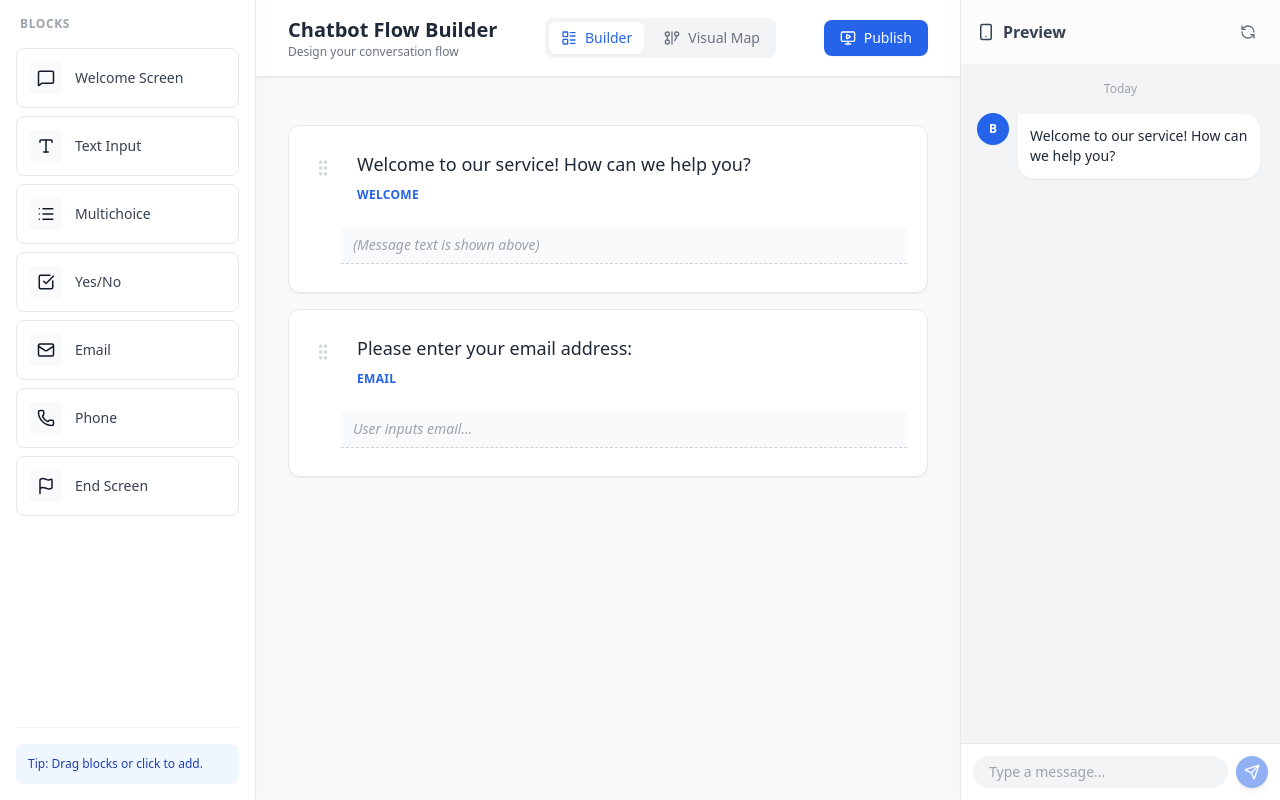
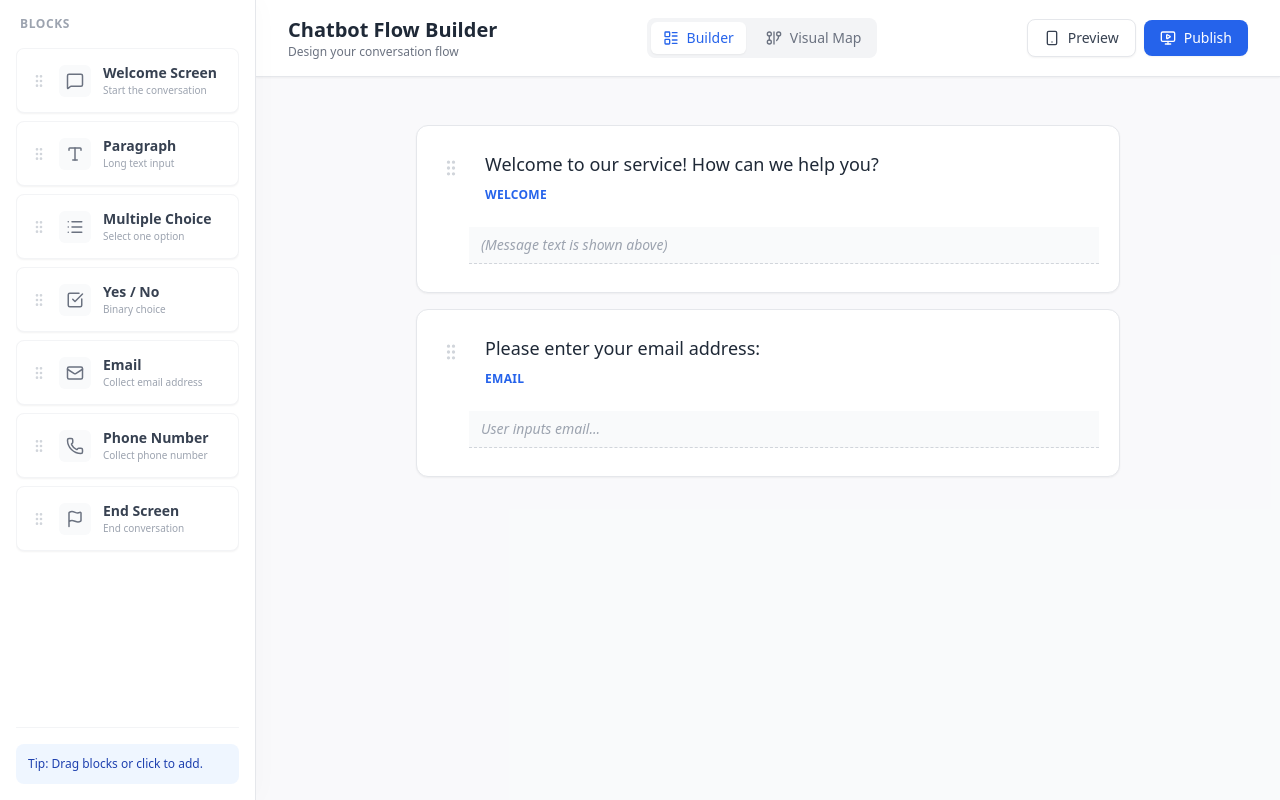
Before and after one commit to Ambot365-Dev/Chatbot, a React (Vite) app: page / in a window 1280 px wide. Built offline with nearby package versions, Linux system fonts and the light colour scheme.

Commit message:
preview fix

```diff
--- a/src/App.jsx
+++ b/src/App.jsx
@@ -6,11 +6,12 @@ import FlowCanvas from './components/FlowCanvas';
 import FlowMap from './components/FlowMap';
 import ChatPreview from './components/ChatPreview';
 import PublishModal from './components/PublishModal';
-import { LayoutList, GitGraph, MonitorPlay } from 'lucide-react';
+import { LayoutList, GitGraph, MonitorPlay, Smartphone, X } from 'lucide-react';
 
 function App() {
   const [viewMode, setViewMode] = useState('list'); // 'list' | 'map'
   const [isPublishOpen, setIsPublishOpen] = useState(false);
+  const [isPreviewOpen, setIsPreviewOpen] = useState(false);
 
   return (
     <FlowProvider>
@@ -47,6 +48,13 @@ function App() {
               {/* Actions */}
               <div className="flex items-center gap-2">
                 <button
+                  onClick={() => setIsPreviewOpen(true)}
+                  className="flex items-center gap-2 px-4 py-2 bg-white border border-gray-200 hover:bg-gray-50 text-gray-700 rounded-lg text-sm font-medium transition-colors shadow-sm"
+                >
+                  <Smartphone size={16} />
+                  Preview
+                </button>
+                <button
                   onClick={() => setIsPublishOpen(true)}
                   className="flex items-center gap-2 px-4 py-2 bg-brand-600 hover:bg-brand-700 text-white rounded-lg text-sm font-medium transition-colors shadow-sm ring-4 ring-transparent hover:ring-brand-100"
                 >
@@ -69,11 +77,30 @@ function App() {
             </div>
           </div>
 
-          {/* Right Panel - Live Preview */}
-          <ChatPreview />
-
           {/* Modals */}
           <PublishModal isOpen={isPublishOpen} onClose={() => setIsPublishOpen(false)} />
+
+          {/* Preview Modal */}
+          {isPreviewOpen && (
+            <div className="fixed inset-0 z-50 flex items-center justify-center p-4 bg-black/50 backdrop-blur-sm animate-fade-in">
+              {/* Mobile Device Frame styling for senior developer feel */}
+              <div className="relative w-[375px] h-[812px] max-h-[90vh] bg-gray-900 rounded-[3rem] shadow-2xl border-[8px] border-gray-900 overflow-hidden flex flex-col animate-scale-up">
+                {/* Device Notch/Camera (Visual only) */}
+                <div className="absolute top-0 left-1/2 -translate-x-1/2 w-32 h-6 bg-gray-900 rounded-b-xl z-20"></div>
+
+                {/* Screen Content */}
+                <div className="flex-1 bg-white overflow-hidden rounded-[2.5rem] relative">
+                  <ChatPreview onClose={() => setIsPreviewOpen(false)} />
+                </div>
+              </div>
+
+              {/* Close Button specific for modal context if needed, but ChatPreview already has one.
+                    However, clicking outside should maybe close it too?
+                    Let's add a wrapper close click.
+                 */}
+              <div className="absolute inset-0 -z-10" onClick={() => setIsPreviewOpen(false)}></div>
+            </div>
+          )}
         </div>
       </FlowBuilder>
     </FlowProvider>
--- a/src/components/ChatPreview.jsx
+++ b/src/components/ChatPreview.jsx
@@ -1,8 +1,8 @@
 import React, { useState, useEffect, useRef } from 'react';
 import { useFlow } from '../context/FlowContext';
-import { Smartphone, RefreshCcw, Send, Check } from 'lucide-react';
+import { Smartphone, RefreshCcw, Send, Check, X } from 'lucide-react';
 
-const ChatPreview = () => {
+const ChatPreview = ({ onClose }) => {
     const { steps } = useFlow();
     const [history, setHistory] = useState([]);
     const [currentStepIndex, setCurrentStepIndex] = useState(0);
@@ -85,19 +85,15 @@ const ChatPreview = () => {
         : null;
 
     const isInputDisabled = !currentBotMsg || (currentBotMsg.type !== 'text' && currentBotMsg.type !== 'email' && currentBotMsg.type !== 'phone' && currentBotMsg.type !== 'welcome');
-    // 'welcome' acts as a text input proceeding, or usually just auto-proceeds?
-    // For simplicity, let's assume 'welcome' waits for ANY text or a button 'Start'.
-    // Let's treat 'welcome' like a text input for now or add a 'Start' button.
-    // Actually, usually welcome is just a message. Let's Auto-proceed welcome?
-    // Better: Welcome has a "Let's go" button implicitly or waits for text. I'll stick to text for now.
 
     return (
-        <div className="w-80 h-full bg-white border-l border-gray-200 flex flex-col shadow-[-4px_0_24px_rgba(0,0,0,0.02)] z-10">
+        <div className="w-full h-full flex flex-col bg-white">
             <div className="p-4 border-b border-gray-100 flex justify-between items-center bg-gray-50/50">
                 <div className="flex items-center gap-2 text-gray-700 font-semibold">
                     <Smartphone size={18} />
                     <span>Preview</span>
                 </div>
+                <div className="flex items-center gap-1">
                     <button
                         onClick={resetChat}
                         className="p-2 hover:bg-gray-200 rounded-full transition-colors text-gray-500"
@@ -105,6 +101,16 @@ const ChatPreview = () => {
                     >
                         <RefreshCcw size={16} />
                     </button>
+                    {onClose && (
+                        <button
+                            onClick={onClose}
+                            className="p-2 hover:bg-gray-200 rounded-full transition-colors text-gray-500"
+                            title="Close Preview"
+                        >
+                            <X size={18} />
+                        </button>
+                    )}
+                </div>
             </div>
 
             <div className="flex-1 bg-gray-100 p-4 overflow-y-auto">
--- a/src/components/SidebarBlocks.jsx
+++ b/src/components/SidebarBlocks.jsx
@@ -1,19 +1,29 @@
 import React from 'react';
-import { MessageSquare, Type, List, CheckSquare, Mail, Phone, Flag } from 'lucide-react';
+import { MessageSquare, Type, List, CheckSquare, Mail, Phone, Flag, GripVertical } from 'lucide-react';
 import { Droppable, Draggable } from '@hello-pangea/dnd';
 import { useFlow } from '../context/FlowContext';
 
-const BlockButton = ({ icon: Icon, label, onClick }) => (
+const BlockButton = ({ icon: Icon, label, description, onClick }) => (
     <div
         role="button"
         tabIndex={0}
         onClick={onClick}
-        className="flex items-center gap-3 w-full p-3 text-left bg-white border border-gray-200 rounded-lg hover:border-brand-500 hover:shadow-md transition-all group cursor-grab active:cursor-grabbing"
+        className="flex items-center gap-3 w-full p-3.5 text-left bg-white border border-gray-100 rounded-lg shadow-sm hover:shadow-md hover:border-brand-200 hover:bg-brand-50/30 transition-all duration-200 group cursor-grab active:cursor-grabbing relative overflow-hidden"
     >
-        <div className="p-2 bg-gray-50 rounded-md group-hover:bg-brand-50 group-hover:text-brand-600 transition-colors">
-            <Icon size={18} />
+        {/* Top Accent Line ("Pipeline") */}
+        <div className="absolute left-0 right-0 top-0 h-[3px] bg-brand-500 opacity-0 group-hover:opacity-100 transition-opacity" />
+
+        <div className="text-gray-300 group-hover:text-brand-300 transition-colors cursor-grab">
+            <GripVertical size={16} />
         </div>
-        <span className="text-sm font-medium text-gray-700 group-hover:text-gray-900">{label}</span>
+
+        <div className="flex items-center justify-center w-8 h-8 rounded-md bg-gray-50 text-gray-500 group-hover:bg-white group-hover:text-brand-600 group-hover:shadow-sm transition-all duration-200">
+            <Icon size={18} strokeWidth={2} />
+        </div>
+        <div className="flex flex-col">
+            <span className="text-sm font-semibold text-gray-700 group-hover:text-gray-900">{label}</span>
+            {description && <span className="text-[10px] text-gray-400 group-hover:text-brand-400 font-medium">{description}</span>}
+        </div>
     </div>
 );
 
@@ -21,13 +31,13 @@ const SidebarBlocks = () => {
     const { addStep } = useFlow();
 
     const blocks = [
-        { type: 'welcome', label: 'Welcome Screen', icon: MessageSquare },
-        { type: 'text', label: 'Text Input', icon: Type },
-        { type: 'mcq', label: 'Multichoice', icon: List },
-        { type: 'yesno', label: 'Yes/No', icon: CheckSquare },
-        { type: 'email', label: 'Email', icon: Mail },
-        { type: 'phone', label: 'Phone', icon: Phone },
-        { type: 'end', label: 'End Screen', icon: Flag },
+        { type: 'welcome', label: 'Welcome Screen', icon: MessageSquare, description: 'Start the conversation' },
+        { type: 'text', label: 'Paragraph', icon: Type, description: 'Long text input' },
+        { type: 'mcq', label: 'Multiple Choice', icon: List, description: 'Select one option' },
+        { type: 'yesno', label: 'Yes / No', icon: CheckSquare, description: 'Binary choice' },
+        { type: 'email', label: 'Email', icon: Mail, description: 'Collect email address' },
+        { type: 'phone', label: 'Phone Number', icon: Phone, description: 'Collect phone number' },
+        { type: 'end', label: 'End Screen', icon: Flag, description: 'End conversation' },
     ];
 
     return (
```
Also changed, not shown: 1 other file (tests, documents, lock files or other folders). Lines whose indentation alone changed are shown as unchanged.
